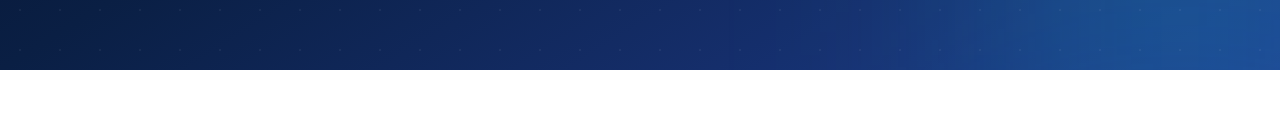
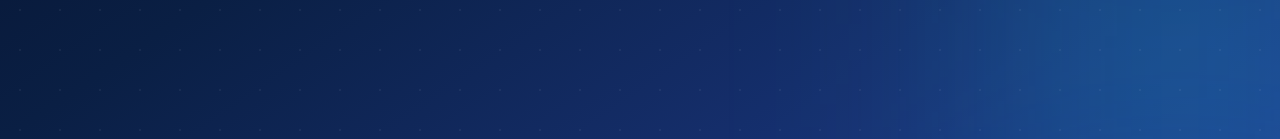
Before and after one commit to mochamadfahmifadillah/kirava-logistics, a React (Vite) app: page / in a window 1280 px wide. Shown: the part 730-869 px from the top of the page. Before the commit the page ends 800 px from the top, so only its background shows below. Built offline with nearby package versions, Linux system fonts and the light colour scheme.

Commit message:
Menambahkan Footer

```diff
--- a/src/pages/Home.jsx
+++ b/src/pages/Home.jsx
@@ -1,6 +1,6 @@
 import { Link } from "react-router-dom";
 import Navbar from "../components/layout/Navbar";
-
+import Footer from "../components/layout/Footer";
 export default function Home() {
   return (
     <div className="relative w-full min-h-screen overflow-hidden text-white">
@@ -56,6 +56,8 @@ export default function Home() {
           />
         </div>
       </div>
+      <Footer />
     </div>
+
   );
 }
```
